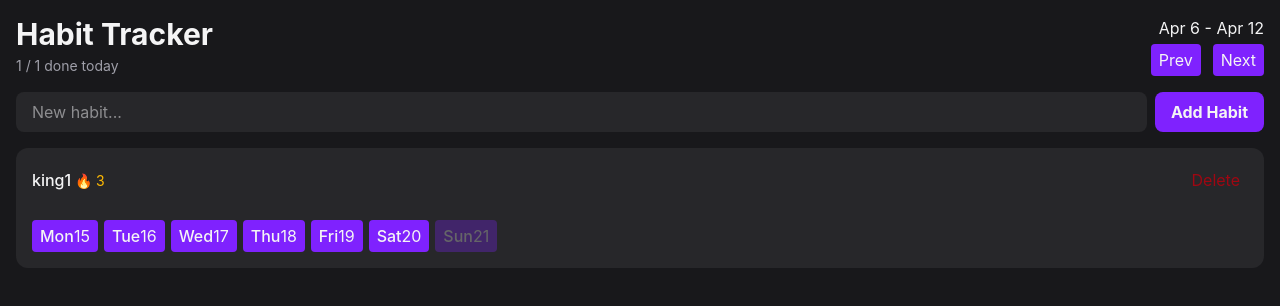
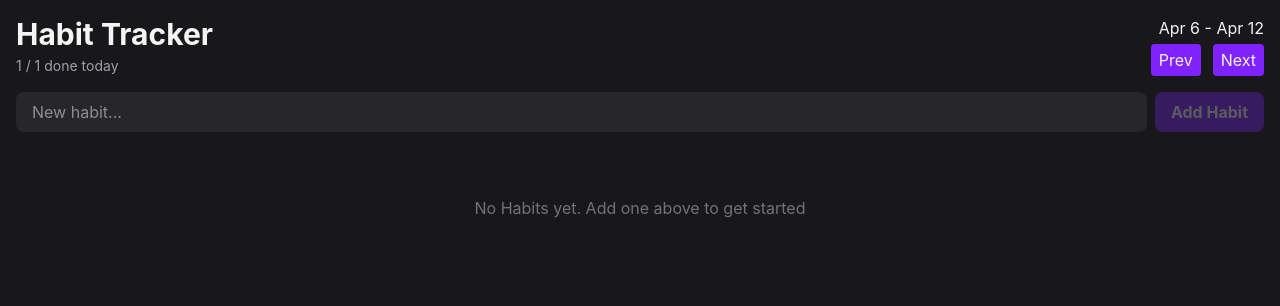
Before and after one commit to SilverSins3006/HabbitTrackerTutorial, a React (Vite) app: page / in a window 1280 px wide. Shown: the top 306 px of the page. Built offline with nearby package versions, Linux system fonts and the light colour scheme.

Commit message:
some functionality has been added to the program

```diff
--- a/src/App.tsx
+++ b/src/App.tsx
@@ -2,14 +2,30 @@
 import { Header }   from "./Components/Header";
 import { HabitForm } from "./Components/HabitForm";
 import { HabitList } from "./Components/HabitList";
+import { useState } from "react";
 
 export default function App(){
   //<h1 className="text-Green-1200" >Habbit Tracker</h1>
+  const [habits, setHabits] = useState<Habit[]>([])
+
+  function addHabit(name: string) {
+    setHabits(curr => [...curr, {id: crypto.randomUUID(), name}])
+
+  }
+    function deleteHabit(id: string) {
+    setHabits(curr => curr.filter(h => h.id !== id))
+
+  }
+
+
+
+
+
   return (
     <div className="max-w-2x1 mx-auto p-4 flex flex-col gap-4">
     <Header />
-    <HabitForm />
-    <HabitList />
+    <HabitForm addHabit = {addHabit} />
+    <HabitList deleteHabit={deleteHabit} habits = {habits} />
   </div>
   )
 }
--- a/src/Components/HabitForm.tsx
+++ b/src/Components/HabitForm.tsx
@@ -1,14 +1,38 @@
 import{Button} from "./Button"
+import{ useState } from "react"
+type HabitFormProps = {
+  addHabit: (name: string) => void
+}
 
-export function HabitForm(){
+export function HabitForm({addHabit}: HabitFormProps){
+  const [name, setName] = useState("")
+
+  function handleSubmit(e: SubmitEvent){
+    e.preventDefault()
+
+    if (name.trim() === "") return
+    setName("")
+    addHabit(name)
+
+    console.log(name)
+
+  }
+
+
+
+
+
   return (
-    <form className="flex gap-2">
-     <input className="flex-1 rounded-lg bg-zinc-800 px-4 py-2
+    <form className="flex gap-2" onSubmit = {handleSubmit}>
+     <input
+     value={name}
+     onChange={(e) => setName(e.target.value)}
+     className="flex-1 rounded-lg bg-zinc-800 px-4 py-2
         outline-none focus-visible:ring-2
         focus-visible:ring-violet-500 "
         placeholder="New habit..."
     />
-    <Button className="rounded-lg px-4 py-2 font-bold">Add Habit</Button>
+    <Button disabled={name.trim() === ""} className = "rounded-lg px-4 py-2 font-bold">Add Habit</Button>
   </form>
   )
 
--- a/src/Components/HabitList.tsx
+++ b/src/Components/HabitList.tsx
@@ -1,8 +1,13 @@
 import { Button } from "./Button"
 import { eachDayOfInterval, startOfWeek, endOfWeek,format, isFuture,} from "date-fns";
+type Habit = {id: string, name: string}
+type HabitListProps = {
+    habits: Habit[]
+    deleteHabit: (id: string) => void
+}
 
-export function HabitList(){
-    const habits = [   {id: 1 , name: " king1"} ]
+export function HabitList( {habits, deleteHabit}: HabitListProps){
+
 
     if (habits.length === 0){
         return (
@@ -14,16 +19,17 @@
 
     return (<div className="flex flex-col gap-3">
         {habits.map(habit => (
-        <HabitItem key={habit.id} habit = {habit}/>
+        <HabitItem deleteHabit={deleteHabit} key={habit.id} habit = {habit}/>
         ))}
     </div>
     )
 }
 
 type HabitItemProps = {
-    habit: { id: string,  name: string}
+    habit: Habit
+    deleteHabit: (id: string) => void
 }
-function HabitItem({ habit }: HabitItemProps) {
+function HabitItem({ habit, deleteHabit }: HabitItemProps) {
     const visibleDates = eachDayOfInterval({
         start: startOfWeek(new Date(), {weekStartsOn: 1}),
         end: endOfWeek(new Date(),{weekStartsOn: 1}),
@@ -36,11 +42,18 @@
             <span className="font-medium">{habit.name}</span>
             <span className="text-sm text-amber-400" > 🔥 3</span>
         </div>
-            <Button variant="ghost-destructive">Delete</Button>
+            <Button
+             onClick={() => deleteHabit(habit.id)}
+             variant="ghost-destructive" className="text-sm">
+                Delete
+            </Button>
         </div>
     <div className="flex gap-1.5">
         {visibleDates.map(date => (
-            <Button key={date.toISOString()} disabled={isFuture(date)}>
+            <Button
+            className="flex flex-1 flex-col items-center gap-0.5 rounded-lg text-xs"
+            key={date.toISOString()}
+            disabled={isFuture(date)}>
                 <span className="font-medium">{format(date, "EEE")}</span>
                 <span >{format(date, "d")}</span>
             </Button>
```
